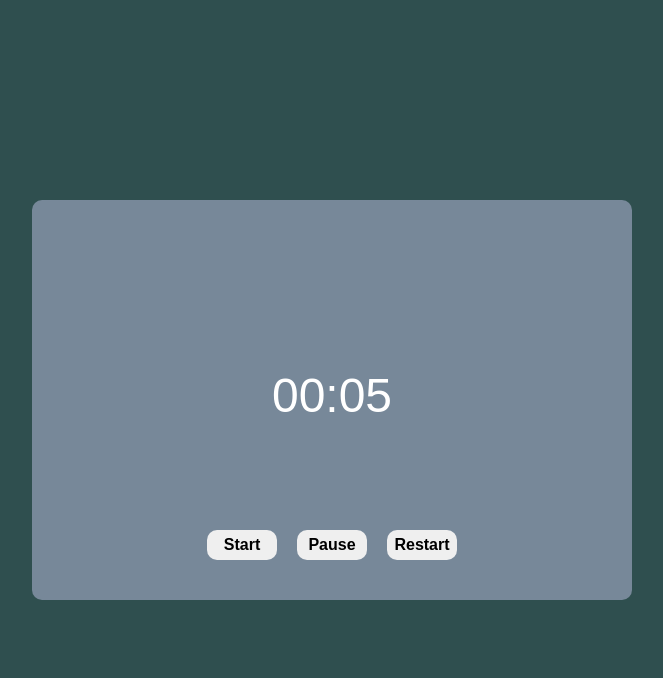
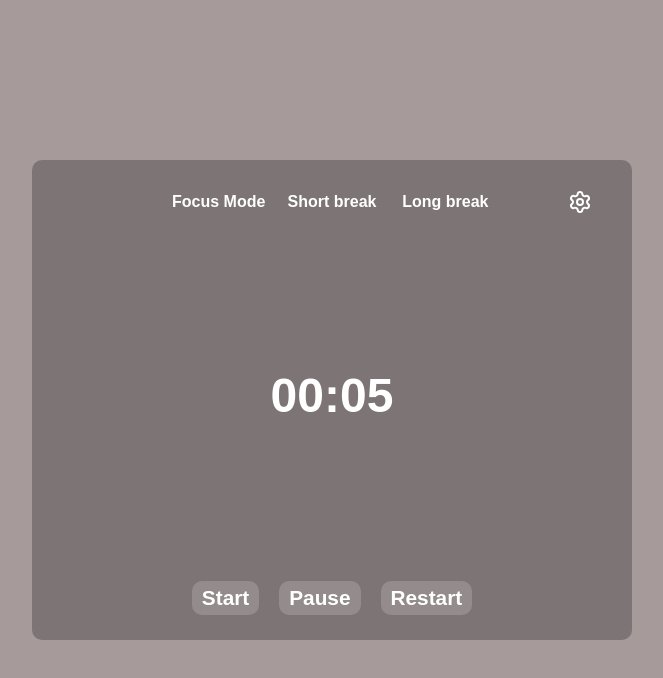
Before and after one commit to ryanwlvp/web-dev-mini-projects, a plain HTML site: page 01-timer-pomodoro/index.html in a window 1280 px wide. Shown: the whole page, without its empty margins (308-971 px from the left). Drawn offline with nearby package versions, Linux system fonts and the light colour scheme; a web font is replaced by a local one.

Commit message:
feat: adiciona ícone e ajustes no layout

```diff
--- a/01-timer-pomodoro/index.html
+++ b/01-timer-pomodoro/index.html
@@ -8,14 +8,26 @@
 </head>
 <body>
     <div id="timer">
+        <nav class="options">
+            <div class="modesGroup">
+                <button class="modeButton">Focus Mode</button>
+                <button class="modeButton">Short break</button>
+                <button class="modeButton">Long break</button>
+            </div>
+            <button id="openSettings"><i data-lucide="settings" aria-label="Configurações"></i></button>
+        </nav>
         <span id="timeField"></span>
-        <div class="buttons-wrapper">
-            <button  id="startTimerButton">Start</button>
+        <div class="buttonsWrapper">
+            <button id="startTimerButton">Start</button>
             <button id="pauseTimerButton">Pause</button>
             <button id="restartTimerButton">Restart</button>
         </div>
     </div>
 
     <script src="timer.js"></script>
+    <script src="https://unpkg.com/lucide@latest"></script>
+    <script>
+        lucide.createIcons()
+    </script>
 </body>
 </html>
--- a/01-timer-pomodoro/timer.css
+++ b/01-timer-pomodoro/timer.css
@@ -1,52 +1,122 @@
+@import url('https://fonts.googleapis.com/css2?family=Encode+Sans+Semi+Expanded:wght@100;200;300;400;500;600;700;800;900&display=swap');
+
 * {
     padding: 0;
     margin: 0;
-    font-family: sans-serif;
     box-sizing: border-box;
 }
 
 body {
-    background-color: #2F4F4F;
+    background-color: #A69A9B;
     display: flex;
     justify-content: center;
     align-items: center;
     min-height: 100vh;
 }
 
+/* Área que contém os elementos do cronômetro */
+
 #timer {
-    background-color: #778899;
-    width: 600px;
-    height: 400px;
+    background-color: #7D7475;
+    width: 100%;
+    max-width: 600px;
+    min-height: 480px;
+    padding: 25px;
     border-radius: 10px;
     display: flex;
     align-items: center;
     flex-direction: column;
-    justify-content: center;
+    justify-content: space-between;
+    font-family: "Encode Sans Semi Expanded", sans-serif;
 }
 
 #timeField {
     color: white;
+    position: absolute;
+    top: 50%;
+    transform: translateY(-50%);
     font-size: 3em;
     padding-bottom: 10px;
+    font-family: "Encode Sans Semi Expanded", sans-serif;
+    font-weight: bold;
 }
 
-.buttons-wrapper {
-    position: absolute;
-    bottom: 30%;
+/* Botões que controlam o cronômetro */
+
+.buttonsWrapper {
+    bottom: 25%;
     display: flex;
     gap: 20px;
 }
 
-.buttons-wrapper > button {
-    width: 70px;
-    height: 30px;
-    font-size: 1em;
+.buttonsWrapper > button {
+    padding: 5px 10px;
+    font-size: 1.3em;
     border-radius: 10px;
     border: none;
+    background-color: #948b8c;
+    color: white;
+    font-family: "Encode Sans Semi Expanded", sans-serif;
+    font-weight: bold;
+
+}
+
+.buttonsWrapper > button:hover {
+    cursor: pointer;
+    background-color: #544E4F;
+}
+
+
+/* Botões que alternam entre foco e pausas */
+
+.options {
+    padding: 0 10px;
+    display: grid;
+    grid-template-columns: 1fr auto 1fr;
+    gap: 15px;
+    border-radius: 10px;
+    width: 100%;
+    align-items: center;
+
+
+}
+.modesGroup {
+    grid-column: 2;
+    display: grid;
+    grid-template-columns: repeat(3, 1fr);
+
+}
+.modeButton {
+    font-size: 1em;
+    padding: 5px 10px;
+    background-color: transparent;
+    border: none;
+    color: white;
+    border-radius: 10px;
+    font-family: "Encode Sans Semi Expanded", sans-serif;
     font-weight: bold;
 }
 
-.buttons-wrapper > button:hover {
+.modeButton:hover {
     cursor: pointer;
-    background-color: rgb(228, 226, 226);
+    background-color: #544E4F;
 }
+
+/* Campo de configurações */
+
+#openSettings {
+    display: flex;
+    padding: 5px;
+    justify-self: end;
+    background-color: transparent;
+    border: none;
+    color: white;
+    border-radius: 10px;
+    align-items: center;
+    justify-content: center;
+}
+
+#openSettings:hover {
+    cursor: pointer;
+    background-color: #544E4F;
+}
```
